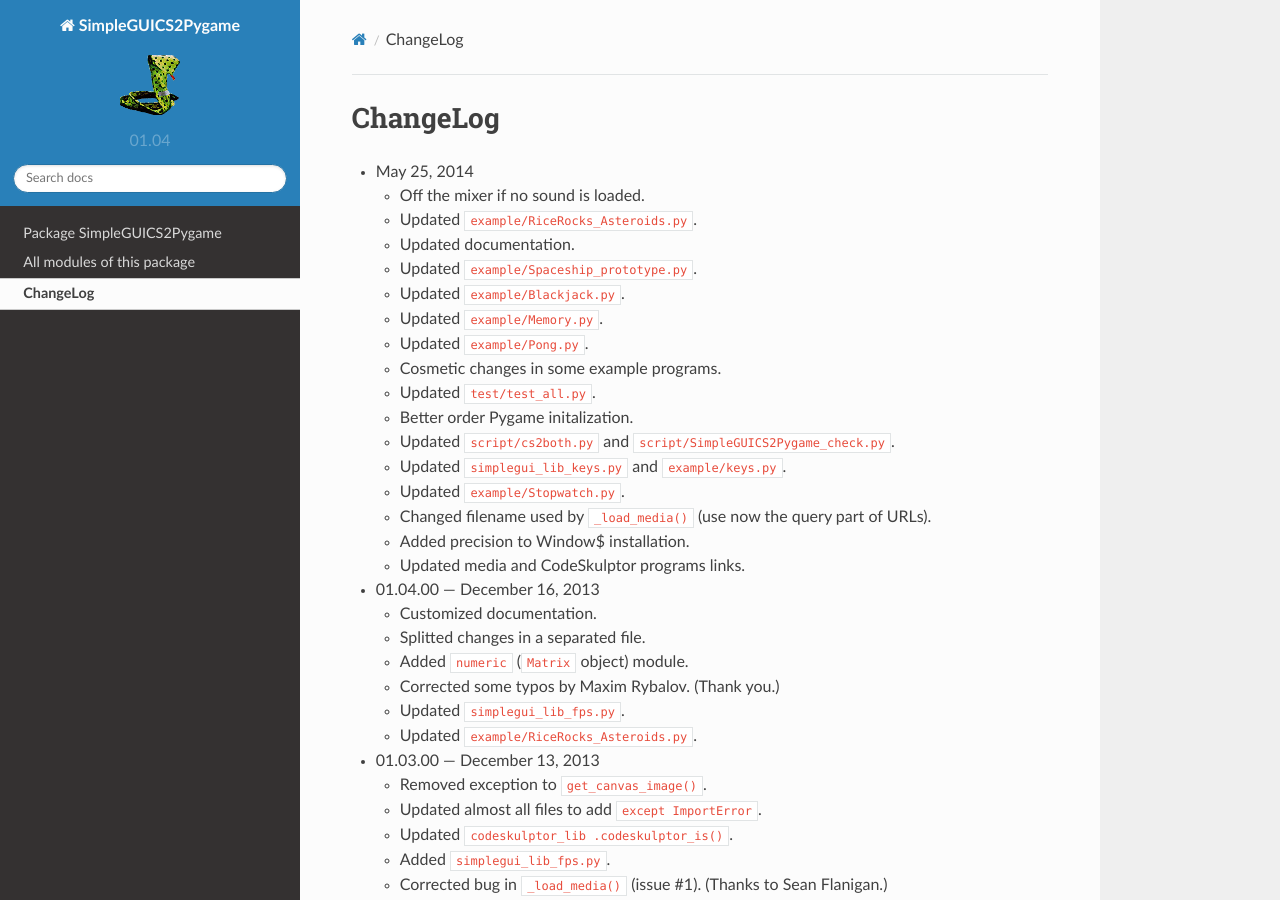
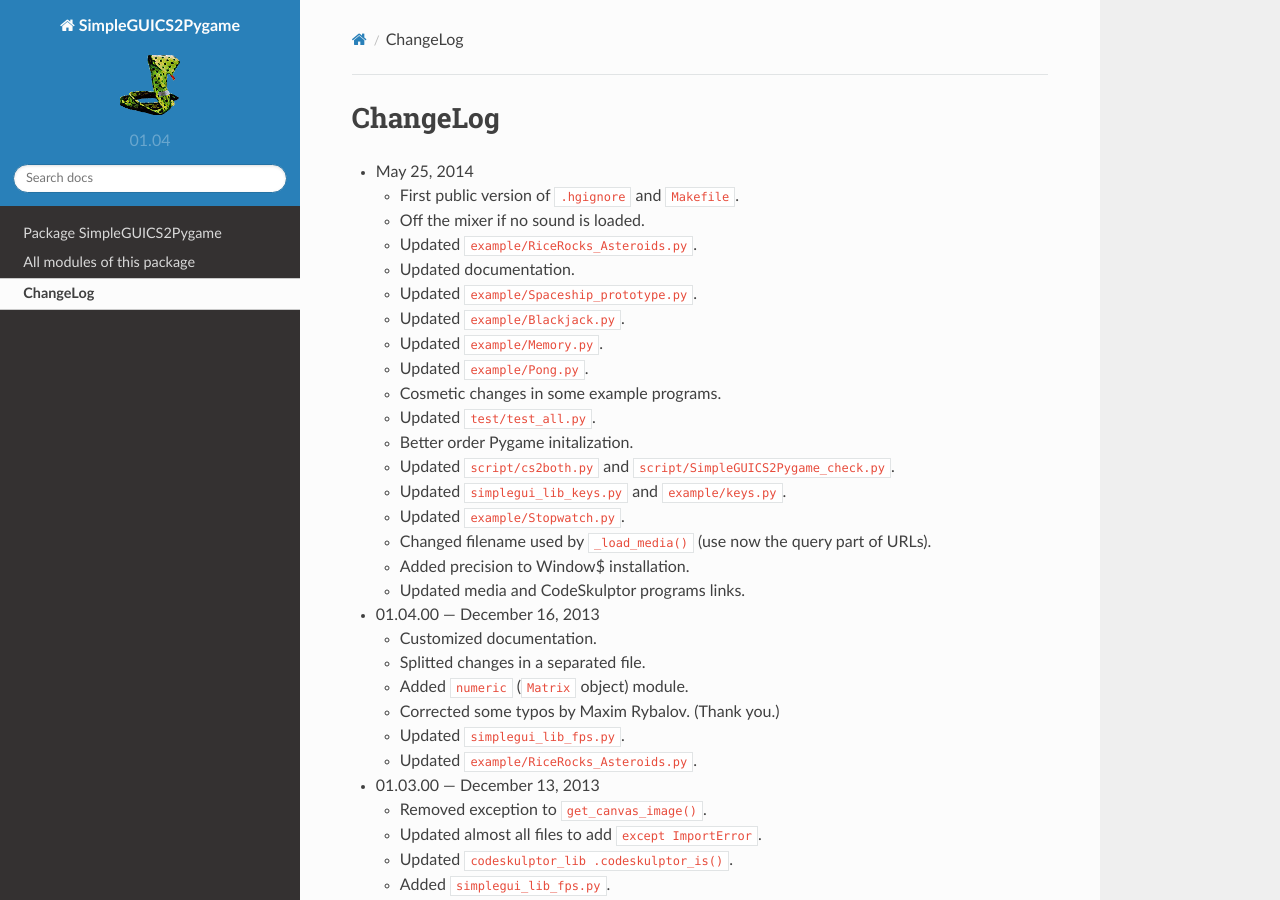
Before and after one commit to rhul-compsoc/SimpleGUICS2Pygame, a Sphinx documentation site: the page built from Sphinx/ChangeLog.rst, in a window 1280 px wide and 900 px high. Built offline with Sphinx 7.4.7 and the Read the Docs theme 2.0.0, drawn with Linux system fonts in a browser that asks for light colours.

Commit message:
Updated changelog.

```diff
--- a/README.rst
+++ b/README.rst
@@ -108,6 +108,7 @@ Changes
 =======
 * May 25, 2014
 
+  - First public version of ``.hgignore`` and ``Makefile``.
   - Off the mixer if no sound is loaded.
   - Updated ``example/RiceRocks_Asteroids.py``.
   - Updated documentation.
--- a/Sphinx/ChangeLog.rst
+++ b/Sphinx/ChangeLog.rst
@@ -2,6 +2,7 @@ ChangeLog
 =========
 * May 25, 2014
 
+  - First public version of ``.hgignore`` and ``Makefile``.
   - Off the mixer if no sound is loaded.
   - Updated ``example/RiceRocks_Asteroids.py``.
   - Updated documentation.
```
